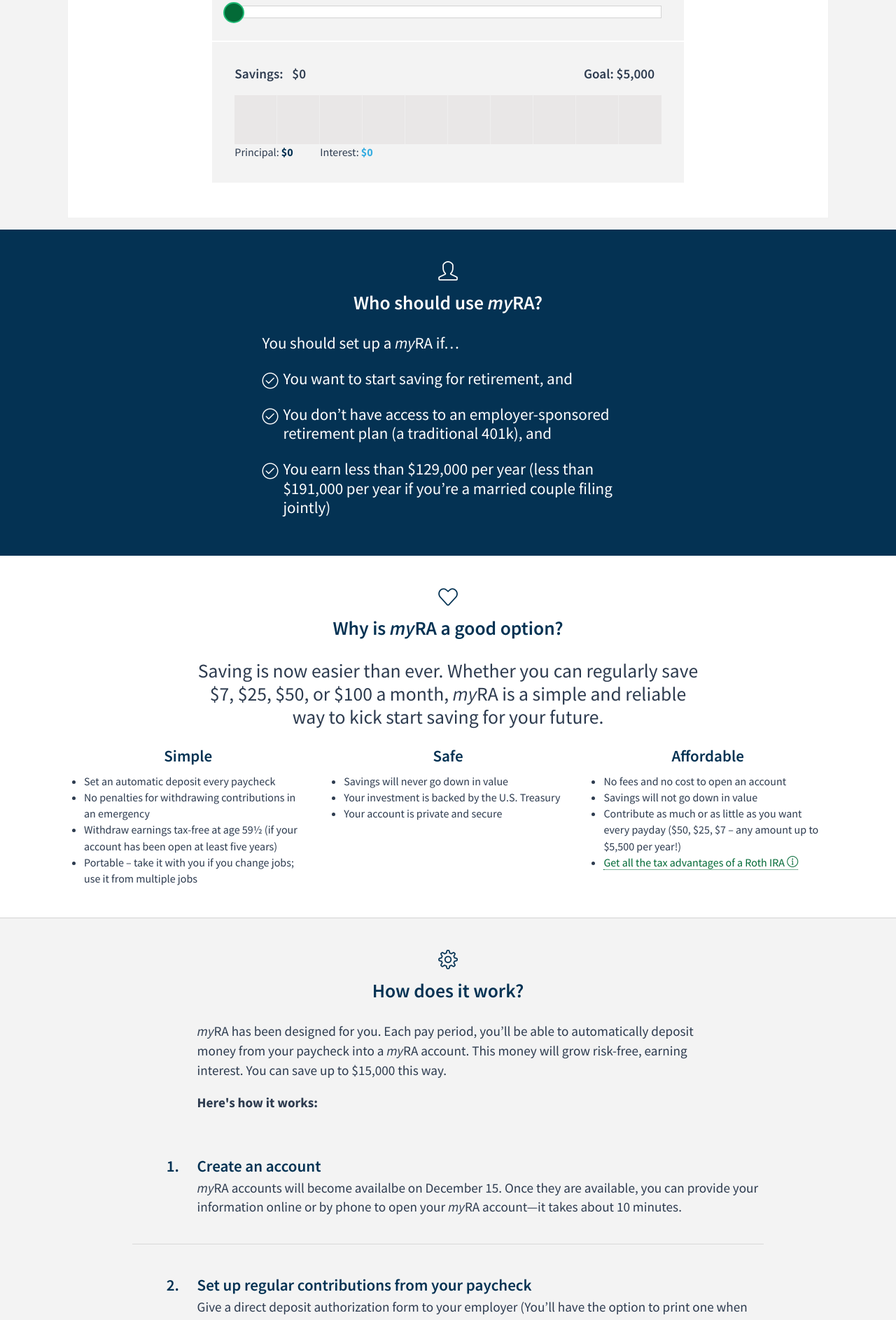
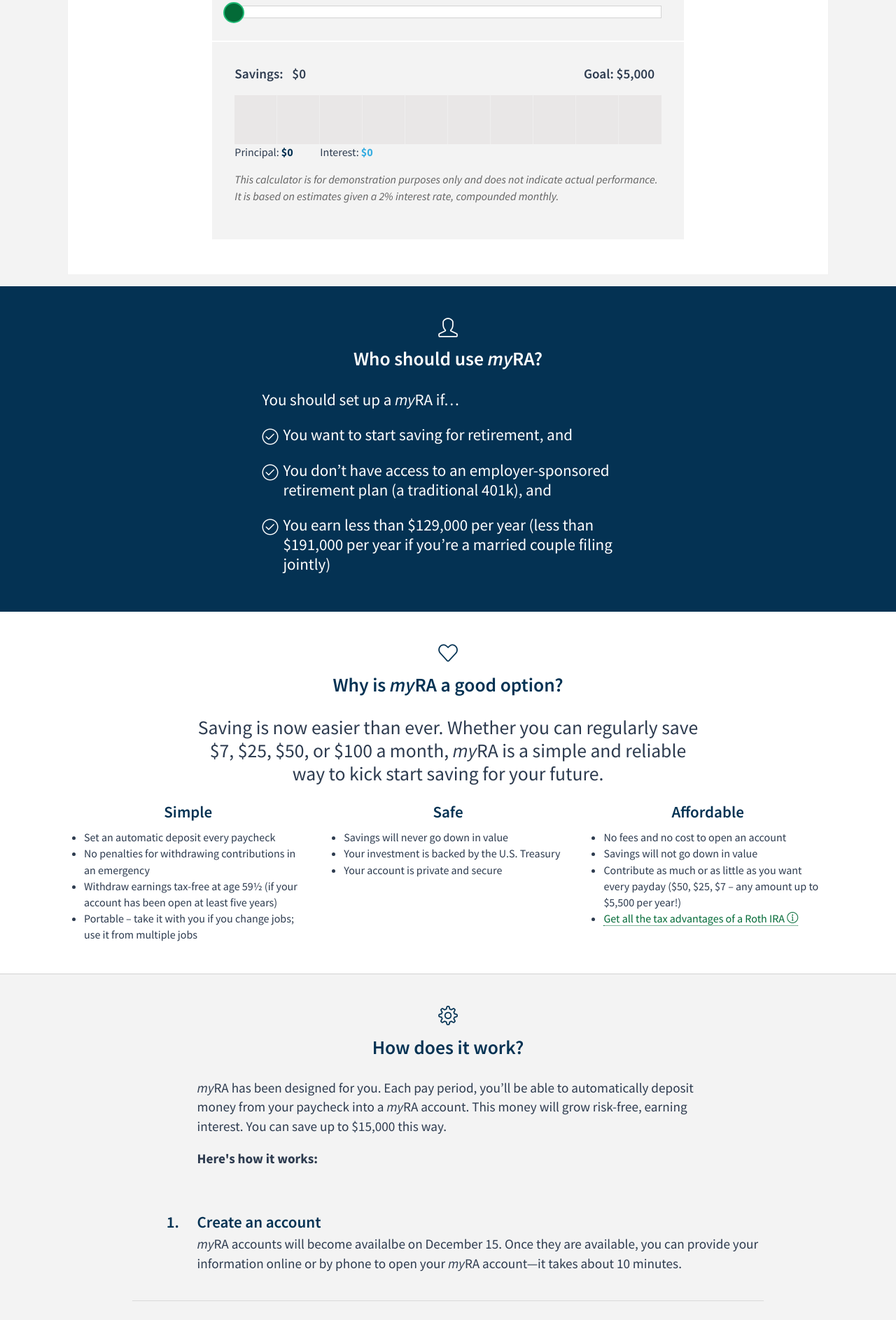
Before and after one commit to 18F/myra, a Jekyll site: the page built from individuals/index.html, in a window 1280 px wide. Shown: the part 2208-4094 px from the top of the page at 70% size. Built offline with Jekyll 4.4.1, drawn with Linux system fonts in a browser that asks for light colours.

Commit message:
Adding disclaimer language to the calculator.
Still waiting on final verbage

```diff
--- a/_includes/calculator-v4.html
+++ b/_includes/calculator-v4.html
@@ -88,6 +88,9 @@
           <p>And with <span class="interest-earned"></span> in interest, that's money you get just for saving!</p>
           <p><strong>Feeling ambitious?</strong> Increase your monthly contribution to reach your goal faster.</strong></p>
         </div>
+        <div class="calculator-disclaimer">
+          <p>This calculator is for demonstration purposes only and does not indicate actual performance. It is based on estimates given a 2% interest rate, compounded monthly.</p>
+        </div>
       </div>
     </div> <!-- .calculator -->
   </div>
--- a/static/_sass/_custom.scss
+++ b/static/_sass/_custom.scss
@@ -1106,6 +1106,13 @@
   &.interest-earned {
     color: $myra-blue2;
   }
+}
+
+.calculator-disclaimer {
+  clear: both;
+  padding-top: 1em;
+  color: #606060;
+  font-style: italic;
 }
 
 /**************************/
```
